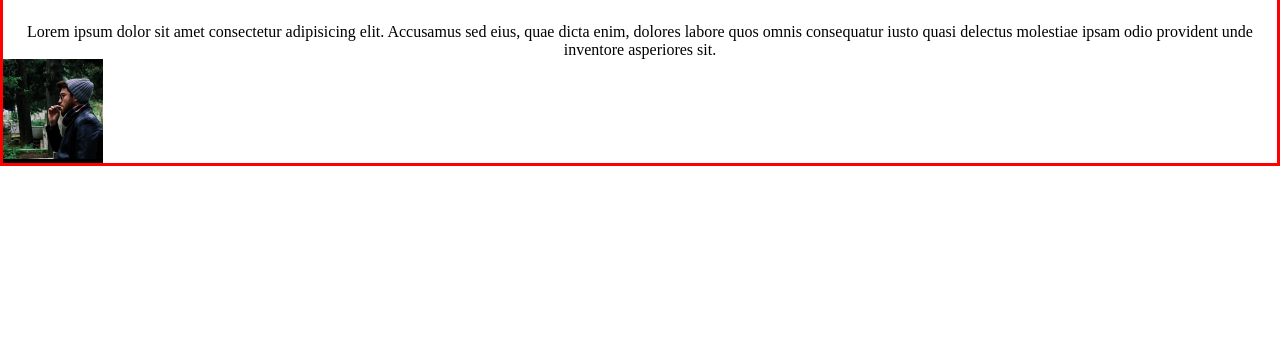
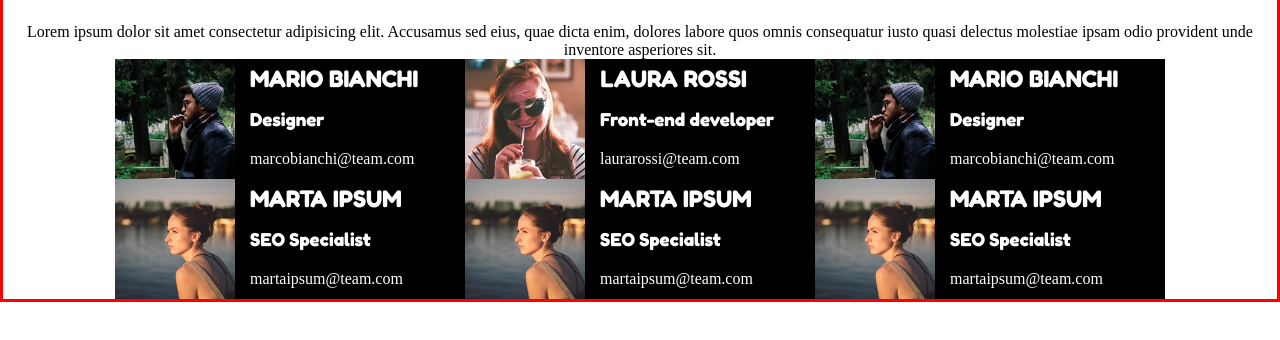
Before and after one commit to GabrieleLombard01/html-css-flex-cards, a plain HTML site: page index.html in a window 1280 px wide. Shown: the part 144-484 px from the top of the page. Drawn offline with Linux system fonts and the light colour scheme.

Commit message:
cards aligned

```diff
--- a/css/style.css
+++ b/css/style.css
@@ -18,6 +18,12 @@ h1{
     padding-top: 100px;
     padding-bottom: 25px;
 }
+h2{
+    font-family: Fredoka, 'Comic Sans', cursive;
+}
+h3{
+    font-family: Fredoka, 'Comic Sans', cursive;
+}
 p{
     text-align: center;
 }
@@ -27,16 +33,33 @@ p{
     margin: 0 auto;
     border: solid red;
 }
+.cards{
+    display: flex;
+    flex-direction: row;
+    justify-content: center;
+}
 .clearfix{
     content: "";
     display: table;
     clear: both;
 }
 .img_size{
-    height: 100px;
+    height: 120px;
+    float: left;
+}
+.column{
+    display: block;
 }
 .card{
     background-color: black;
+    width: 350px;
+    display: block
+}
+.text_section{
+    color: white;
+    line-height: 10px;
+    display: inline-block;
+    padding: 15px 10px 15px 15px;
 }
 /*Header*/
 
--- a/index.html
+++ b/index.html
@@ -26,21 +26,62 @@
                ipsam odio provident unde inventore asperiores sit.</p>
         </section>
     <!--Cards-->
-        <section>
-
-            <div class="clearfix">
-                <div class="column">
-                    <div class="card">
-                        <img class="img_size" src="img/male1.png" alt="">
-
+        <section class="cards">
+            <div class="column">
+                <div class="card">
+                    <div class="clearfix">
+                        <img class="img_size" src="img/male1.png" alt="Marco">
+                        <h2 class="text_section">MARIO BIANCHI</h2>
+                        <h3 class="text_section">Designer</h3>
+                        <span class="text_section">marcobianchi@team.com</span>
                     </div>
-
                 </div>
-
+                <div class="card">
+                    <div class="clearfix">
+                        <img class="img_size" src="img/female2.png" alt="Marco">
+                        <h2 class="text_section">MARTA IPSUM</h2>
+                        <h3 class="text_section">SEO Specialist</h3>
+                        <span class="text_section">martaipsum@team.com</span>
+                    </div>
+                </div>
             </div>
-
+            <div class="column">
+                <div class="card">
+                    <div class="clearfix">
+                        <img class="img_size" src="img/female1.png" alt="Marco">
+                        <h2 class="text_section">LAURA ROSSI</h2>
+                        <h3 class="text_section">Front-end developer</h3>
+                        <span class="text_section">laurarossi@team.com</span>
+                    </div>
+                </div>
+                <div class="card">
+                    <div class="clearfix">
+                        <img class="img_size" src="img/female2.png" alt="Marco">
+                        <h2 class="text_section">MARTA IPSUM</h2>
+                        <h3 class="text_section">SEO Specialist</h3>
+                        <span class="text_section">martaipsum@team.com</span>
+                    </div>
+                </div>
+            </div>
+            <div class="column">
+                <div class="card">
+                    <div class="clearfix">
+                        <img class="img_size" src="img/male1.png" alt="Marco">
+                        <h2 class="text_section">MARIO BIANCHI</h2>
+                        <h3 class="text_section">Designer</h3>
+                        <span class="text_section">marcobianchi@team.com</span>
+                    </div>
+                </div>
+                <div class="card">
+                    <div class="clearfix">
+                        <img class="img_size" src="img/female2.png" alt="Marco">
+                        <h2 class="text_section">MARTA IPSUM</h2>
+                        <h3 class="text_section">SEO Specialist</h3>
+                        <span class="text_section">martaipsum@team.com</span>
+                    </div>
+                </div>
+            </div>
         </section>
     </div>
-
 </body>
 </html>
```
